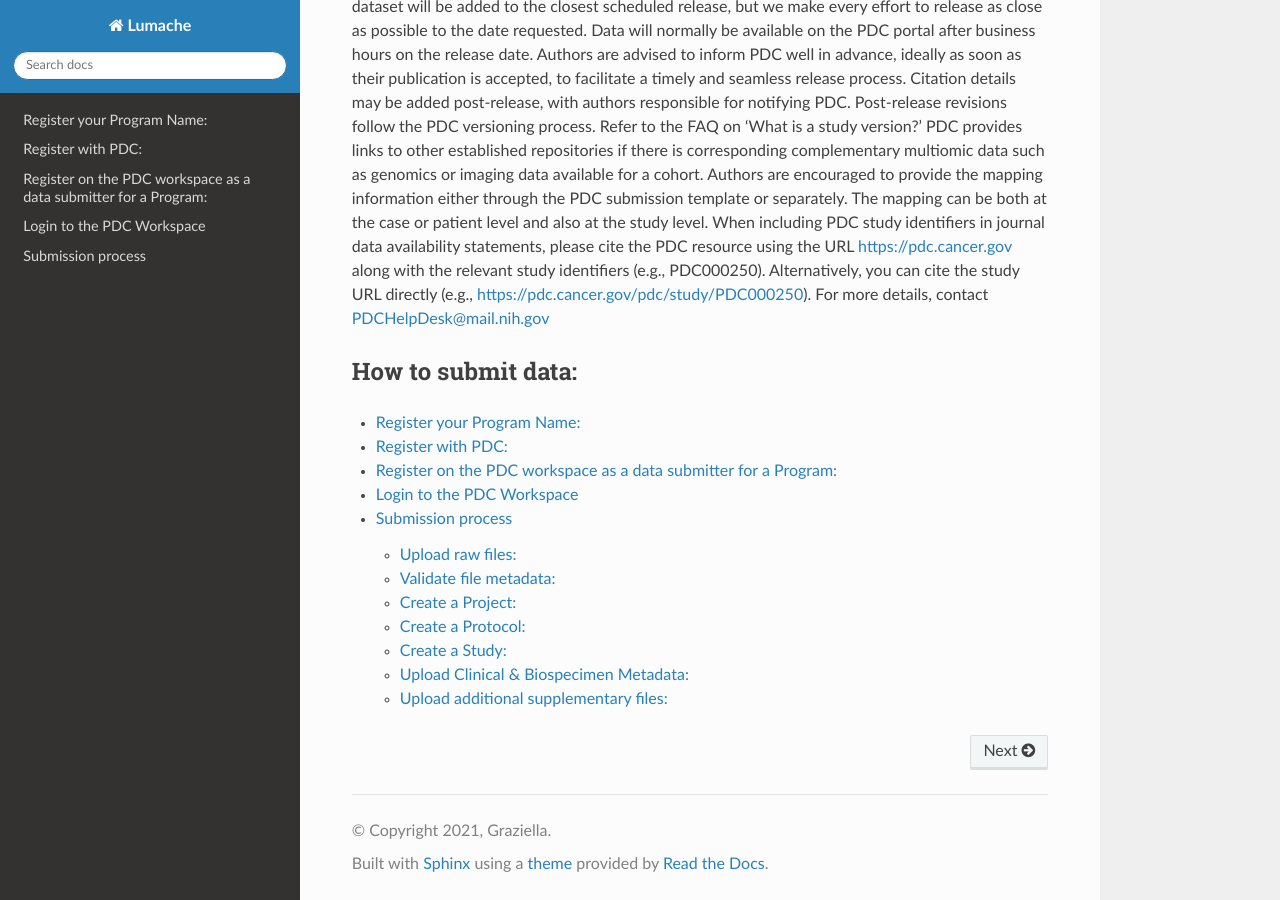
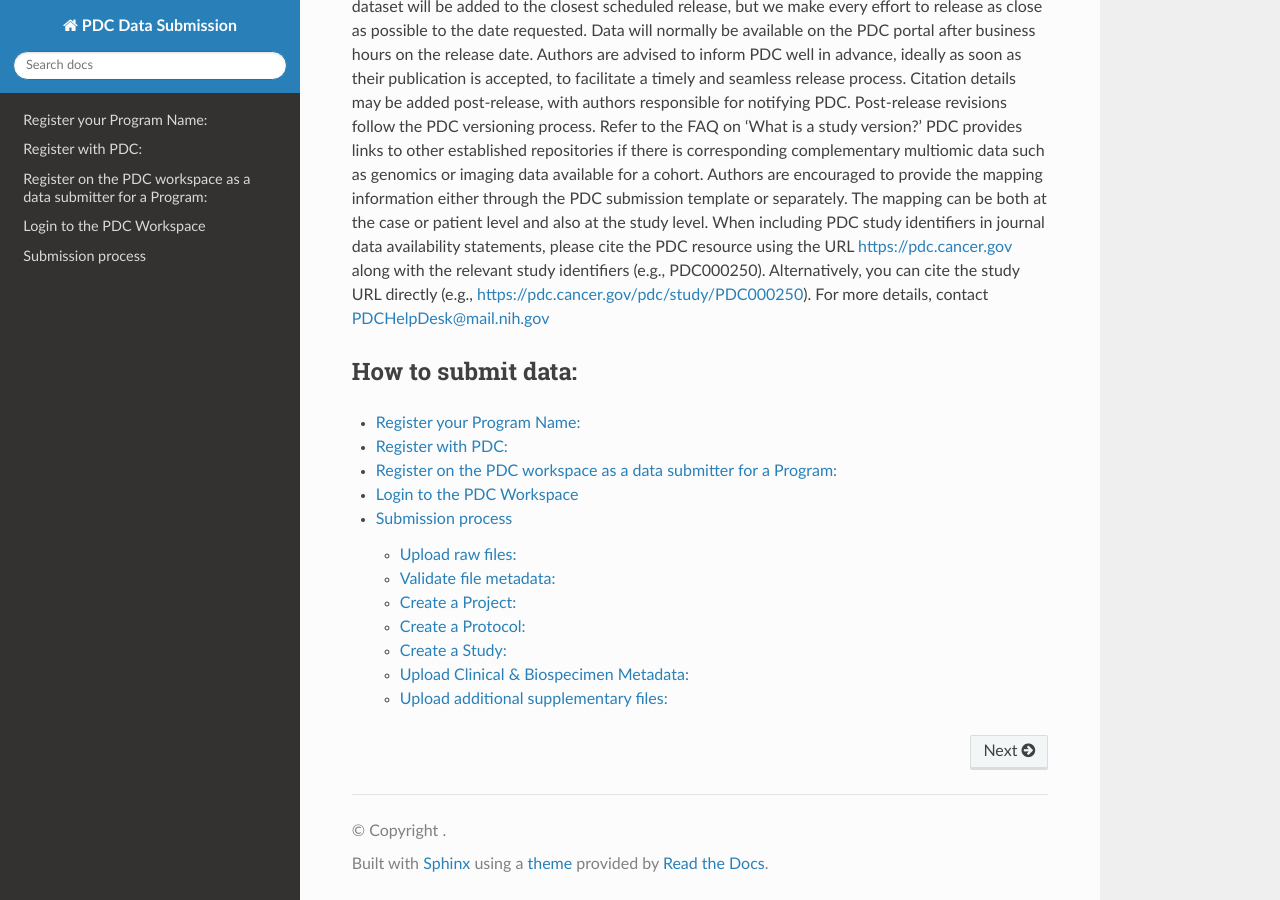
Before and after one commit to dev24665/test-sub-rtd, a Sphinx documentation site: the page built from docs/source/index.rst, in a window 1280 px wide and 900 px high, scrolled down 589 px. Built offline with Sphinx 7.4.7 and the Read the Docs theme 3.1.0, drawn with Linux system fonts in a browser that asks for light colours.

Commit message:
Update conf.py

```diff
--- a/docs/source/conf.py
+++ b/docs/source/conf.py
@@ -2,9 +2,9 @@
 
 # -- Project information
 
-project = 'Lumache'
-copyright = '2021, Graziella'
-author = 'Graziella'
+project = 'PDC Data Submission'
+copyright = ''
+author = ''
 
 release = '0.1'
 version = '0.1.0'
```
